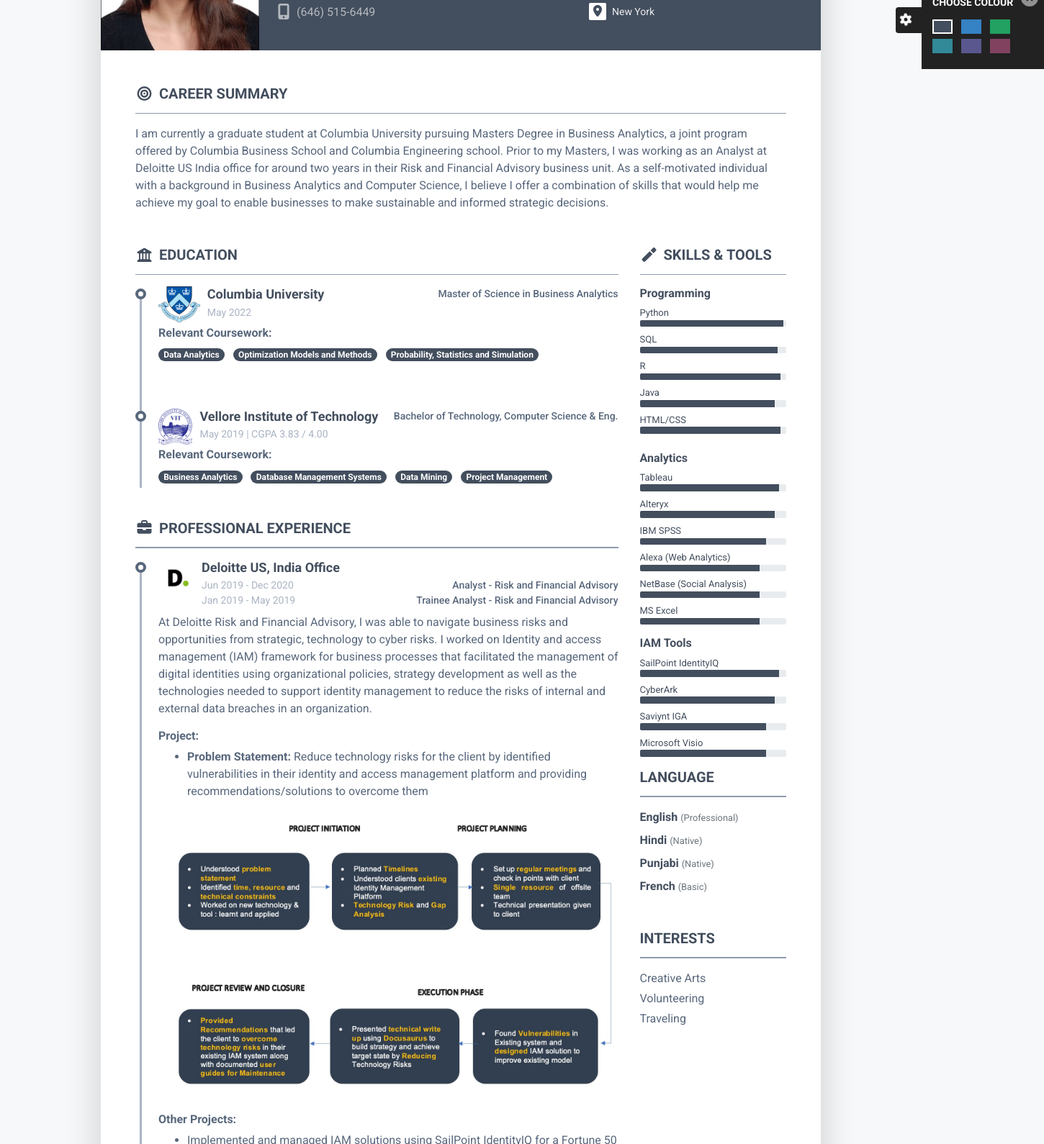
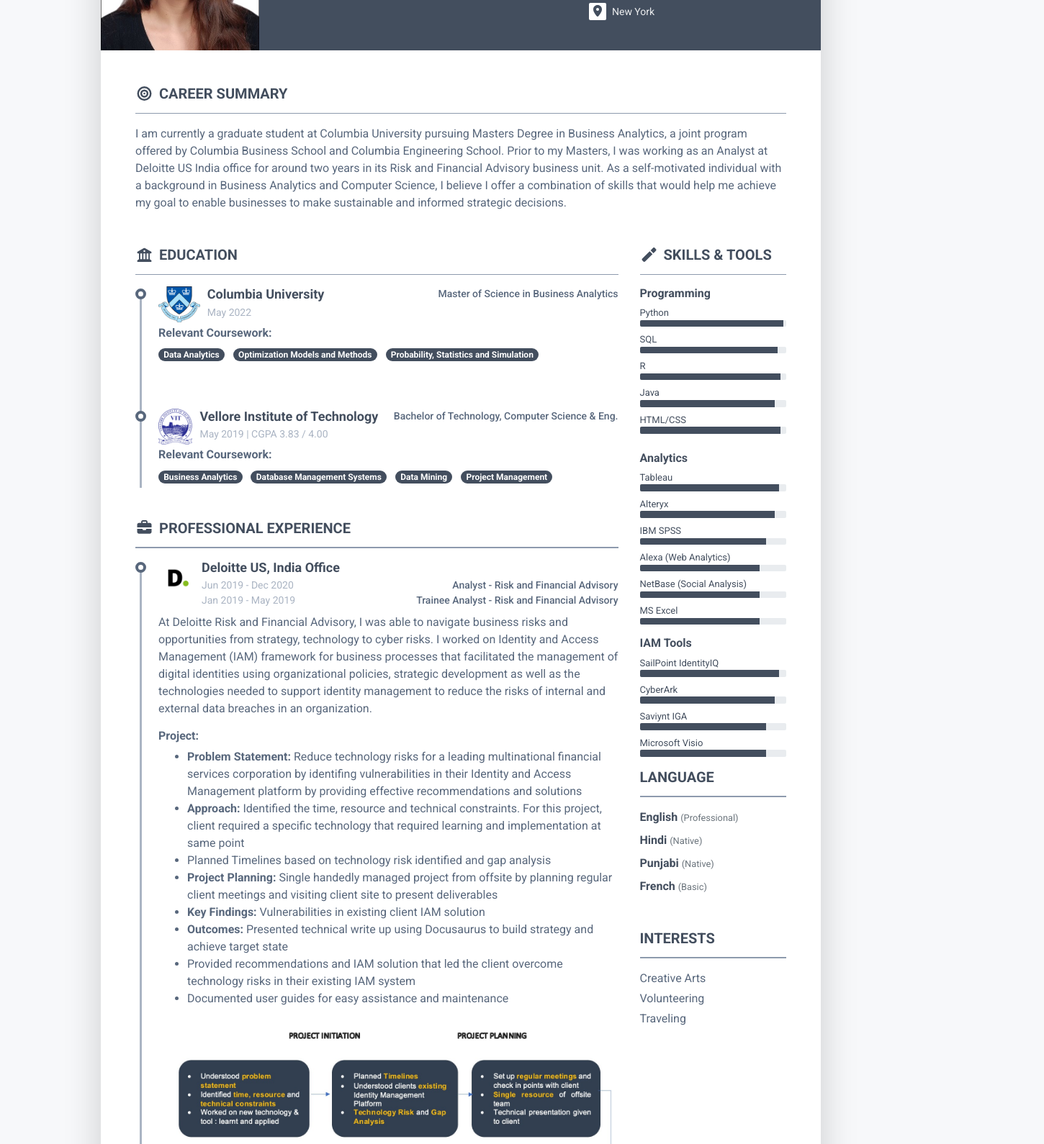
Before and after one commit to venikaanand/venikaanand.github.io, a plain HTML site: page index.html in a window 1280 px wide. Shown: the part 180-1770 px from the top of the page at 72% size, 1450 px wide, since content can reach past the window. Drawn offline with Linux system fonts and the light colour scheme.

Commit message:
Final changes

```diff
--- a/index.html
+++ b/index.html
@@ -41,7 +41,7 @@
 					<div class="media-body p-4 d-flex flex-column flex-md-row mx-auto mx-lg-0">
 						<div class="primary-info">
 							<h1 class="name mt-0 mb-1 text-white text-uppercase text-uppercase">Venika Anand</h1>
-							<div class="title mb-3">Business Technology Analyst</div>
+							<div class="title mb-3"></div>
 							<ul class="list-unstyled">
 								<li class="mb-2"><a href="mailto: va2439@columbia.edu"><i class="far fa-envelope fa-fw mr-2"
 											data-fa-transform="grow-3"></i>va2439@columbia.edu</a></li>
@@ -80,8 +80,8 @@
 					<div class="resume-section-content">
 						<p class="mb-0">I am currently a graduate student at Columbia University pursuing Masters Degree
 							in Business Analytics, a joint program offered by Columbia Business School and Columbia
-							Engineering school. Prior to my Masters, I was working as an Analyst at Deloitte US India
-							office for around two years in their Risk and Financial Advisory business unit. As a
+							Engineering School. Prior to my Masters, I was working as an Analyst at Deloitte US India
+							office for around two years in its Risk and Financial Advisory business unit. As a
 							self-motivated individual with a background in Business Analytics and Computer Science, I
 							believe I offer a combination of skills that would help me achieve my goal to enable
 							businesses to make sustainable and informed strategic decisions. </p>
@@ -216,17 +216,31 @@
 										<!--//resume-timeline-item-header-->
 										<div class="resume-timeline-item-desc">
 											<p>At Deloitte Risk and Financial Advisory, I was able to navigate business
-												risks and opportunities from strategic, technology to cyber risks. I
-												worked on Identity and access management (IAM) framework for business
+												risks and opportunities from strategy, technology to cyber risks. I
+												worked on Identity and Access Management (IAM) framework for business
 												processes that facilitated the management of digital identities using
-												organizational policies, strategy development as well as the
+												organizational policies, strategic development as well as the
 												technologies needed to support identity management to reduce the risks
 												of internal and external data breaches in an organization.</p>
 											<h4 class="resume-timeline-item-desc-heading font-weight-bold">Project:</h4>
 											<ul>
-												<li><b>Problem Statement:</b> Reduce technology risks for the client by
-													identified vulnerabilities in their identity and access management
-													platform and providing recommendations/solutions to overcome them
+												<li><b>Problem Statement: </b> Reduce technology risks for a leading multinational financial services corporation by
+													identifing vulnerabilities in their Identity and Access Management
+													platform by providing effective recommendations and solutions
+												</li>
+												<li><b>Approach: </b> Identified the time, resource and technical constraints. For this project, client required a specific technology that required learning and implementation at same point
+												</li>
+												<li> Planned Timelines based on technology risk identified and gap analysis
+												</li>
+												<li> <b>Project Planning: </b> Single handedly managed project from offsite by planning regular client meetings and visiting client site to present deliverables
+												</li>
+												<li><b>Key Findings: </b> Vulnerabilities in existing client IAM solution
+												</li>
+												<li><b>Outcomes: </b> Presented technical write up using Docusaurus to build strategy and achieve target state
+												</li>
+												<li>Provided recommendations and IAM solution that led the client overcome technology risks in their existing IAM system
+												</li>
+												<li> Documented user guides for easy assistance and maintenance
 												</li>
 											</ul>
 											<div class="mx-auto" style="width: 600px;">
@@ -301,7 +315,7 @@
 										</div>
 										<!--//resume-timeline-item-header-->
 										<div class="resume-timeline-item-desc">
-											<p>At KPMG’s Strategic Profitability Insights (SPI) platform I worked on
+											<p>At KPMG’s Strategic Profitability Insights (SPI) platform, I worked on
 												extracting key financial data to help provide deeper insights to
 												businesses.</p>
 											<h4 class="resume-timeline-item-desc-heading font-weight-bold">Project:</h4>
@@ -318,9 +332,8 @@
 													US market, utilizing data analytics tools such as Alexa and NetBase
 													and data manipulation tool Alteryx</li>
 												<li><b>Key Findings:</b> Determined the Key Performance Indicators
-													(KPIs) for the automotive company and built a predictive model for
-													the client
-													to forecast their sales, eventually improving sales by 4.8%</li>
+													(KPIs) for the automotive company and worked on a predictive model for
+													the client that forecast an improvement of 4.8% in sales</li>
 												<li>Developed and presented real-time dashboards and visualizations to
 													monitor customer buying activities using Tableau </li>
 												<li><b>Outcomes:</b> Enabled the automotive company to precisely isolate
@@ -415,7 +428,7 @@
 											<div class="d-flex flex-md-row">
 												<h3 class="resume-position-title font-weight-bold mb-1">Intelligent
 													Medication System : Virtual Doctor</h3>
-												<!-- <a href="https://github.com/Vin-itall/CloudArcade" target="_blank" class="ml-2"><i class="fab fa-github fa-lg"></i></a> -->
+												 <a href="https://youtu.be/3aQDYqFAtwI" target="_blank" class="ml-2">[Quick Demo]</a>
 											</div>
 											<!--//row-->
 											<div class="resume-position-time">Jul 2018 - Nov 2018</div>
@@ -495,9 +508,9 @@
 											<h4 class="resume-timeline-item-desc-heading font-weight-bold">
 												Responsibilities:</h4>
 											<ul>
-												<li>Course Assisstant for Financial Engineering.</li>
-												<li>Conducting review sessions, office hours and grading exams for 98
-													graduate students registered under this course</li>
+												<li>Course Assistant for Financial Engineering</li>
+												<li>Conducting review sessions and grading examinations for 98
+													graduate students registered in this course</li>
 											</ul>
 										</div>
 										<!--//resume-timeline-item-desc-->
@@ -554,7 +567,7 @@
 												Responsibilities:</h4>
 											<ul>
 												<li>Facilitated various charitable eye camps for poor patients and
-													analyzed data for nearly 100,000 patients treated by the trust</li>
+													analyzed data for more than 100,000 patients treated by the trust</li>
 											</ul>
 										</div>
 										<!--//resume-timeline-item-desc-->
@@ -949,7 +962,7 @@
 
 
 	<!-- *****CONFIGURE STYLE (REMOVE ON YOUR PRODUCTION SITE)****** -->
-	<div id="config-panel" class="config-panel d-none d-lg-block">
+	<!-- <div id="config-panel" class="config-panel d-none d-lg-block">
 		<div class="panel-inner">
 			<a id="config-trigger" class="config-trigger config-panel-hide text-center" href="#"><i
 					class="fas fa-cog fa-spin mx-auto" data-fa-transform="down-6"></i></a>
@@ -965,7 +978,7 @@
 			<a id="config-close" class="close" href="#"><i class="fa fa-times-circle"></i></a>
 		</div>
 		<!--//panel-inner-->
-	</div>
+	</div> -->
 	<!--//configure-panel-->
 
 	<!-- DEMO ONLY -->
```
Also changed, not shown: 1 other file.
